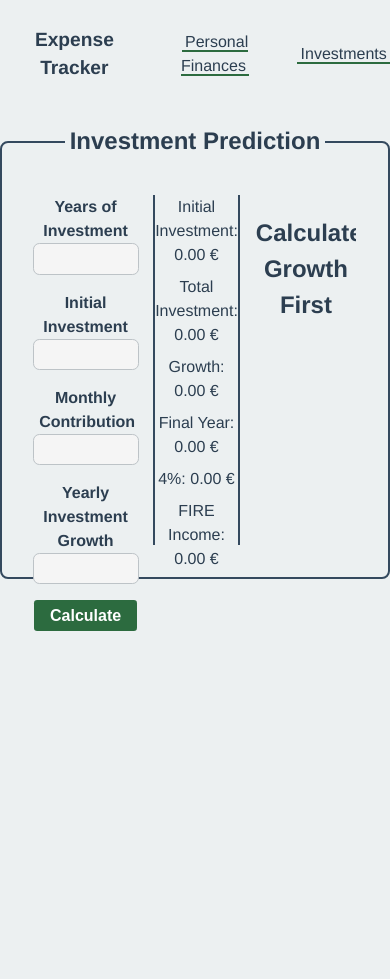
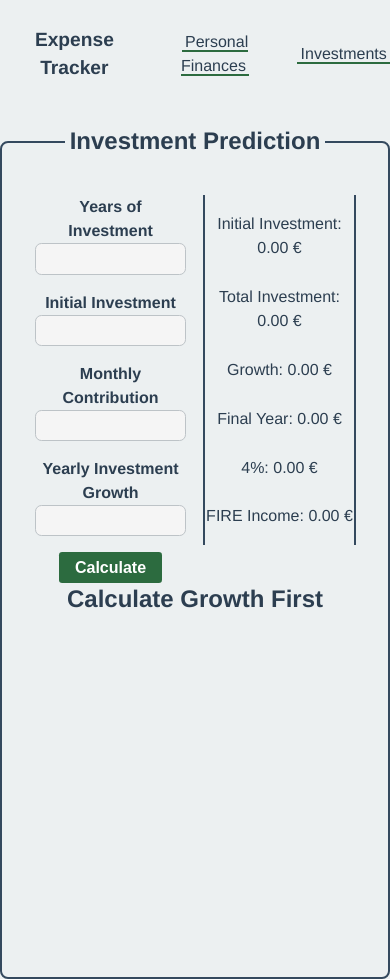
Before and after one commit to andrebarros7201/expense-tracker, a React (Vite) app: page /investments in a window 390 px wide. Before the commit the page ends 844 px from the top, so only its background shows below. Built offline with nearby package versions, Linux system fonts and the light colour scheme.

Commit message:
improve investments responsiveness

```diff
--- a/src/components/investmentPrediction/components/investmentPredictionForm/investmentPredictionForm.module.scss
+++ b/src/components/investmentPrediction/components/investmentPredictionForm/investmentPredictionForm.module.scss
@@ -1,7 +1,7 @@
 @import "../../../../styles/colors.scss";
 
 .form {
-  //grid-area: form;
+  grid-area: form;
   display: flex;
   flex-direction: column;
   flex-wrap: nowrap;
--- a/src/components/investmentPrediction/components/investmentPredictionResults/InvestmentPredictionResults.module.scss
+++ b/src/components/investmentPrediction/components/investmentPredictionResults/InvestmentPredictionResults.module.scss
@@ -1,7 +1,7 @@
 @import "../../../../styles/colors.scss";
 
 .result {
-  //grid-area: results;
+  grid-area: results;
   display: flex;
   flex-flow: column nowrap;
   align-items: center;
--- a/src/components/investmentPrediction/components/investmentPredictionTable/investmentPredictionTable.module.scss
+++ b/src/components/investmentPrediction/components/investmentPredictionTable/investmentPredictionTable.module.scss
@@ -1,5 +1,5 @@
 .table {
-  //grid-area: table;
+  grid-area: table;
   height: 100%;
   overflow-y: auto;
 }
--- a/src/components/investmentPrediction/investmentPrediction.module.scss
+++ b/src/components/investmentPrediction/investmentPrediction.module.scss
@@ -24,6 +24,16 @@
   display: grid;
   gap: 1rem;
   grid-template-columns: 1.3fr 1.3fr 3fr;
-  grid-template-rows: 350px auto;
+  grid-template-rows: 350px 400px;
+  grid-template-areas: "form results table";
+  grid-auto-flow: row;
   box-sizing: border-box;
+
+  @media (max-width: 1200px) {
+    grid-template-columns: 1fr 1fr;
+    grid-template-rows: 350px 400px;
+    grid-template-areas:
+      "form results"
+      "table table";
+  }
 }
```
